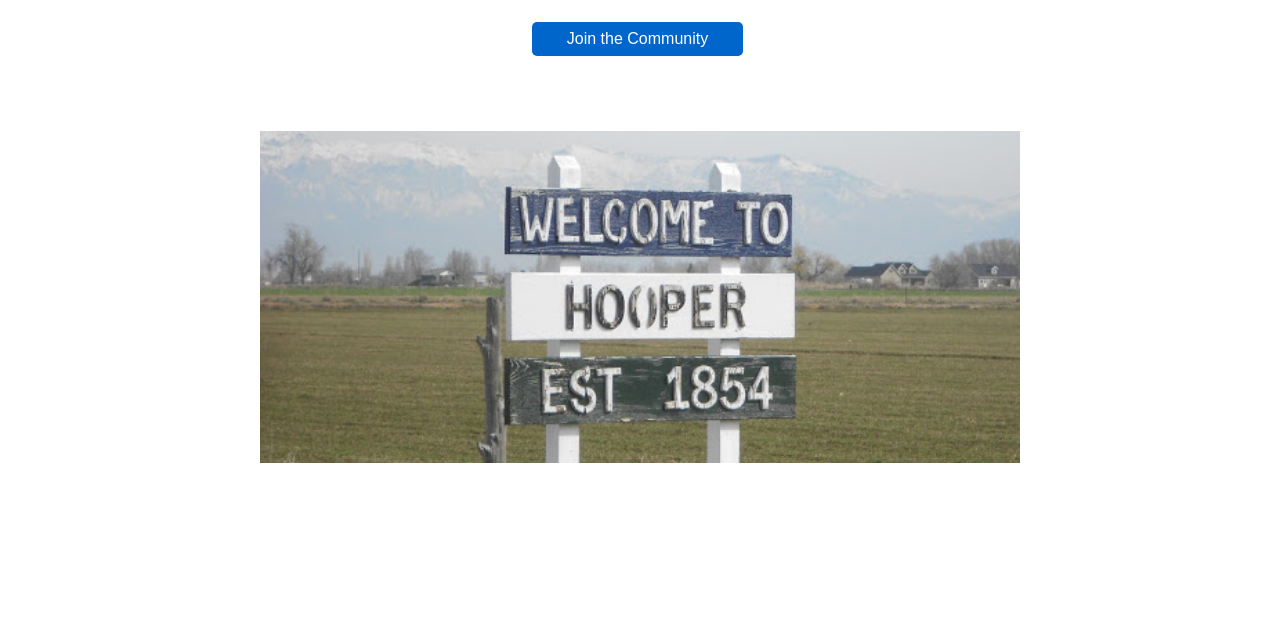
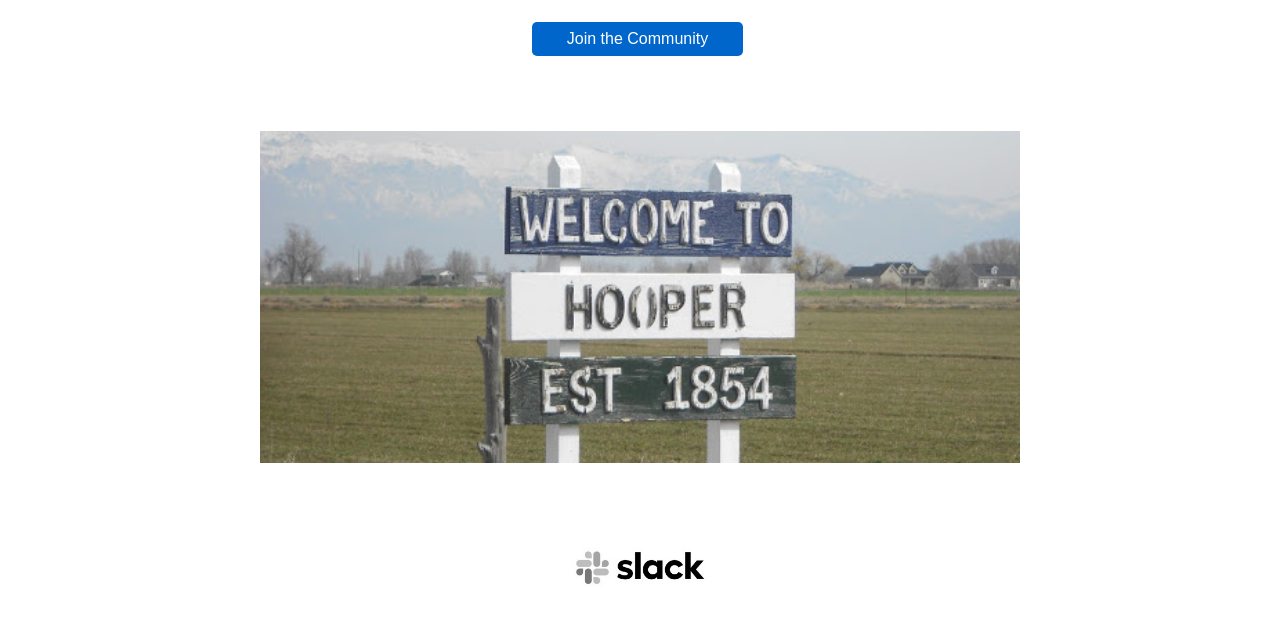
Before and after one commit to codazoda/higleymeadows, a plain HTML site: page index.html in a window 1280 px wide. Shown: the part 134-756 px from the top of the page. Drawn offline with Linux system fonts and the light colour scheme.

Commit message:
Add a slack link to the home page

```diff
--- a/index.html
+++ b/index.html
@@ -23,6 +23,8 @@
 
     <img src="hooper.jpg">
 
+    <p style="text-align: center; margin-top: 75px;"><a href="https://higley-meadows.slack.com"><img src="slack.png" style="width: 20%;"></a></p>
+
 </body>
 
 </html>
```
Also changed, not shown: slack.png (added).
